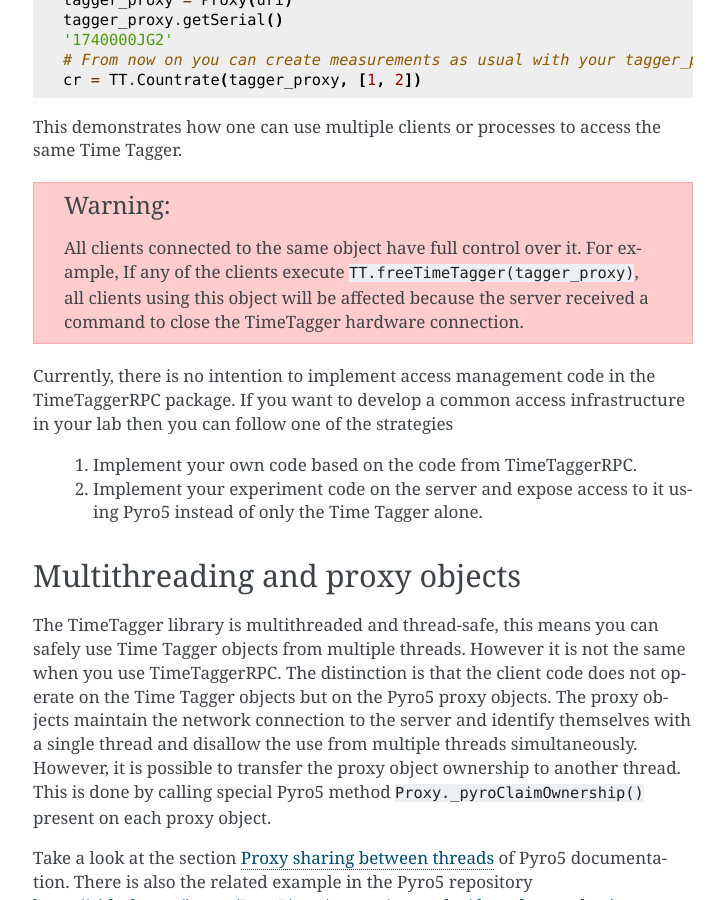
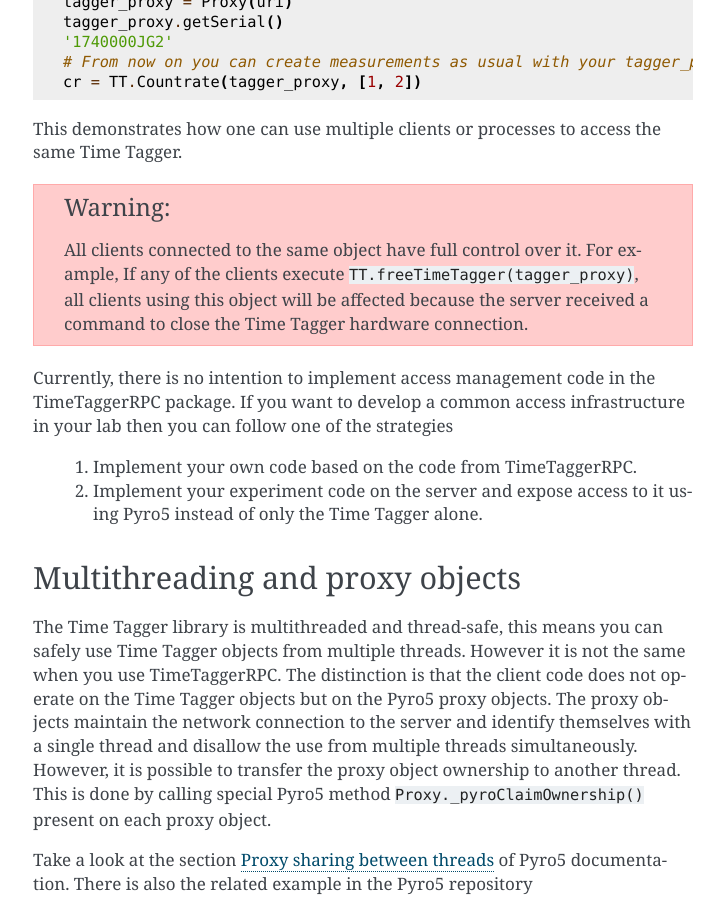
Before and after one commit to swabianinstruments/TimeTaggerRPC, a Sphinx documentation site: the page built from doc/cookbook.rst, in a window 1280 px wide and 900 px high, scrolled down 911 px. Shown: the whole window, without its empty margins (387-1111 px from the left). Built offline with Sphinx 7.4.7, drawn with Linux system fonts in a browser that asks for light colours; some of the changed text lies outside the part shown.

```diff
--- a/TimeTaggerRPC/__init__.py
+++ b/TimeTaggerRPC/__init__.py
@@ -1,4 +1,4 @@
 """RPC for Swabian Instruments' Time Tagger"""
 
-__version__ = '0.0.5'
+__version__ = '0.0.6'
 __author__ = 'Igor Shavrin'
--- a/doc/changelog.rst
+++ b/doc/changelog.rst
@@ -1,6 +1,11 @@
 ##############
 Changelog
 ##############
+
+v 0.0.6 - 2022-02-15
+====================
+* Fixed improper cleanup on client disconnection that resulted in growing server memory and CPU usage.
+
 
 v 0.0.5 - 2022-01-03
 ====================
--- a/doc/conf.py
+++ b/doc/conf.py
@@ -18,7 +18,7 @@
 # -- Project information -----------------------------------------------------
 
 project = 'Time Tagger RPC'
-copyright = '2021 Swabian Instruments GmbH'
+copyright = '2022 Swabian Instruments GmbH'
 author = 'Igor Shavrin <igor@swabianinstruments.com>'
 
 
--- a/doc/cookbook.rst
+++ b/doc/cookbook.rst
@@ -18,7 +18,7 @@ This is done by starting the server with ``--host`` parameter and specifying exp
 
 On the client you can connect to the server as follows:
 
-.. code:: python
+.. code-block:: python
 
     # Process 1
     from TimeTaggerRPC import client
@@ -32,7 +32,7 @@ On the client you can connect to the server as follows:
 
 Now you can do on another process / PC the following
 
-.. code:: python
+.. code-block:: python
 
     # Process 2
     from TimeTaggerRPC import client
@@ -58,7 +58,7 @@ This demonstrates how one can use multiple clients or processes to access the sa
     All clients connected to the same object have full control over it.
     For example, If any of the clients execute ``TT.freeTimeTagger(tagger_proxy)``,
     all clients using this object will be affected because the server received
-    a command to close the TimeTagger hardware connection.
+    a command to close the Time Tagger hardware connection.
 
 Currently, there is no intention to implement access management code in the TimeTaggerRPC package.
 If you want to develop a common access infrastructure in your lab then you can follow one of the strategies
@@ -70,7 +70,7 @@ If you want to develop a common access infrastructure in your lab then you can f
 Multithreading and proxy objects
 =================================
 
-The TimeTagger library is multithreaded and thread-safe, this means you can safely use Time Tagger objects from multiple threads.
+The Time Tagger library is multithreaded and thread-safe, this means you can safely use Time Tagger objects from multiple threads.
 However it is not the same when you use TimeTaggerRPC. The distinction is that
 the client code does not operate on the Time Tagger objects but on the Pyro5 proxy objects.
 The proxy objects maintain the network connection to the server and identify
@@ -85,7 +85,7 @@ https://github.com/irmen/Pyro5/tree/master/examples/threadproxysharing.
 
 The following example shows how this works.
 
-.. code-block::
+.. code-block:: python
 
     import time
     import threading
@@ -126,7 +126,7 @@ The following example shows how this works.
 
     except KeyboardInterrupt:
         stop_evt.set()
-        print('Exiting..')
+        print('Exiting...')
     finally:
         t1.join()
         t2.join()
```
Also changed, not shown: other parts of doc/cookbook.rst (+3 -3 lines), README.md (+3 -3 lines), 3 other files.
